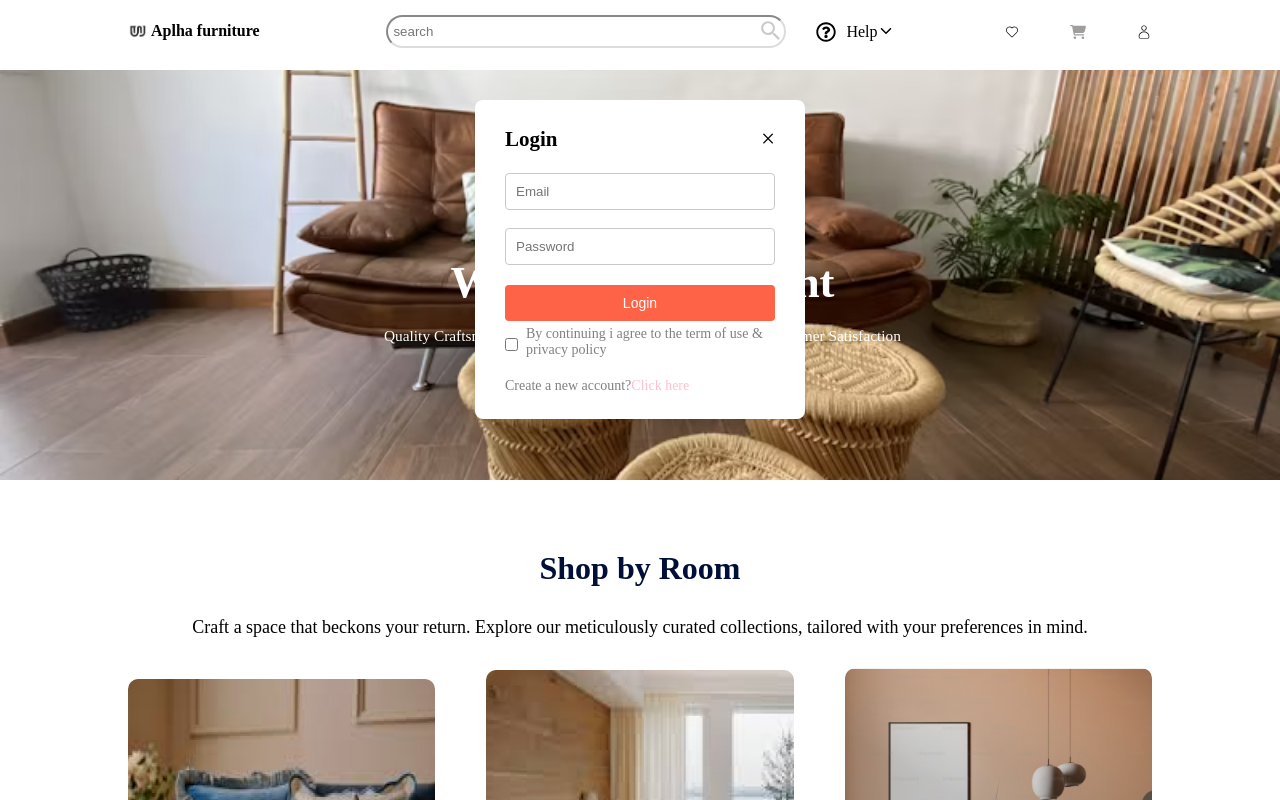
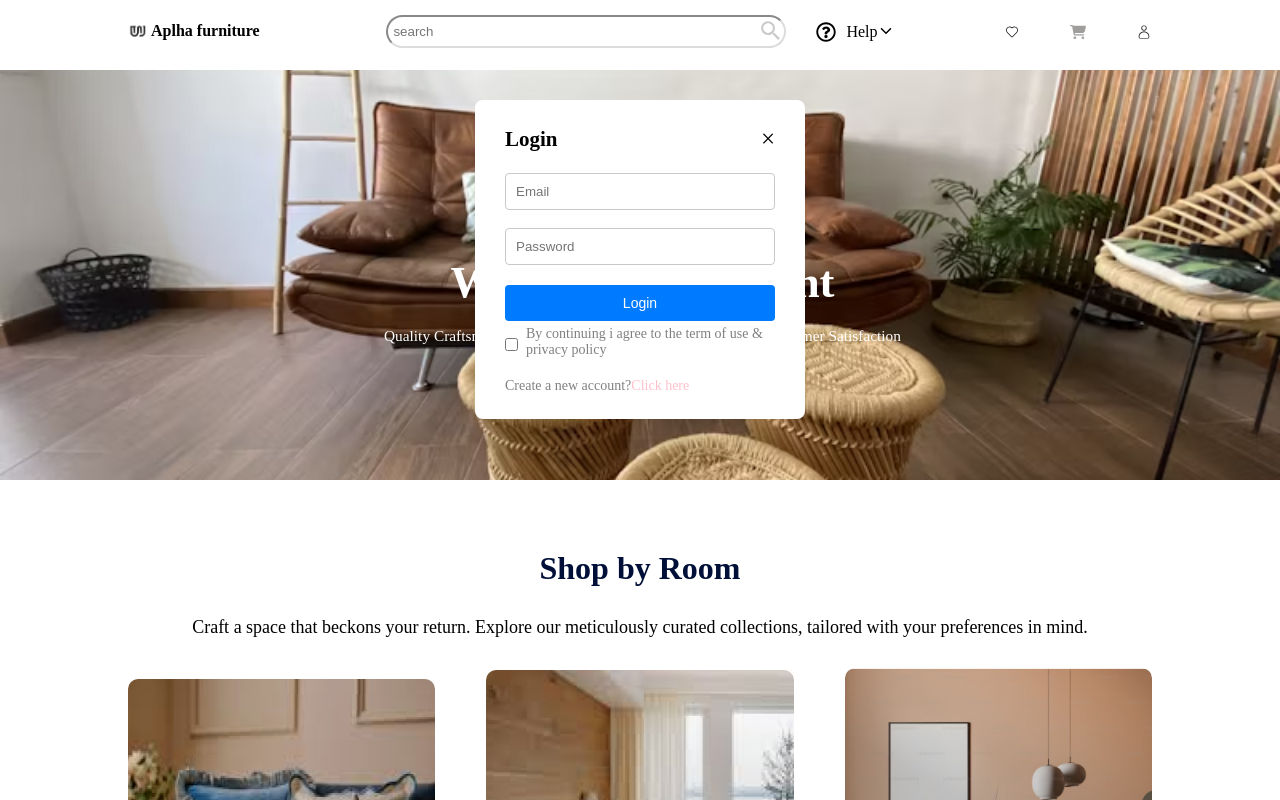
Before and after one commit to michealken30/e-comm-funiture, a React (Vite) app: page / in a window 1280 px wide. Both pictures are taken after a click on the button "Sign in". Shown: the top 800 px of the page. Built offline with nearby package versions, Linux system fonts and the light colour scheme; the HTML template or start-up script is replaced by a standard one.

Commit message:
login UI

```diff
--- a/src/components/Login/LoginPop.css
+++ b/src/components/Login/LoginPop.css
@@ -52,7 +52,7 @@
   padding: 10px;
   border-radius: 4px;
   color: white;
-  background-color: tomato;
+  background-color: #007bff;
   font-size: 14px;
   cursor: pointer;
 }
--- a/src/components/Login/LoginPop.jsx
+++ b/src/components/Login/LoginPop.jsx
@@ -22,7 +22,7 @@ const LoginPop = ({ setShowLogin }) => {
   };
 
   const onLoginHandler = () => {
-    navigate("/products");
+    navigate("/");
   };
 
   return (
```
